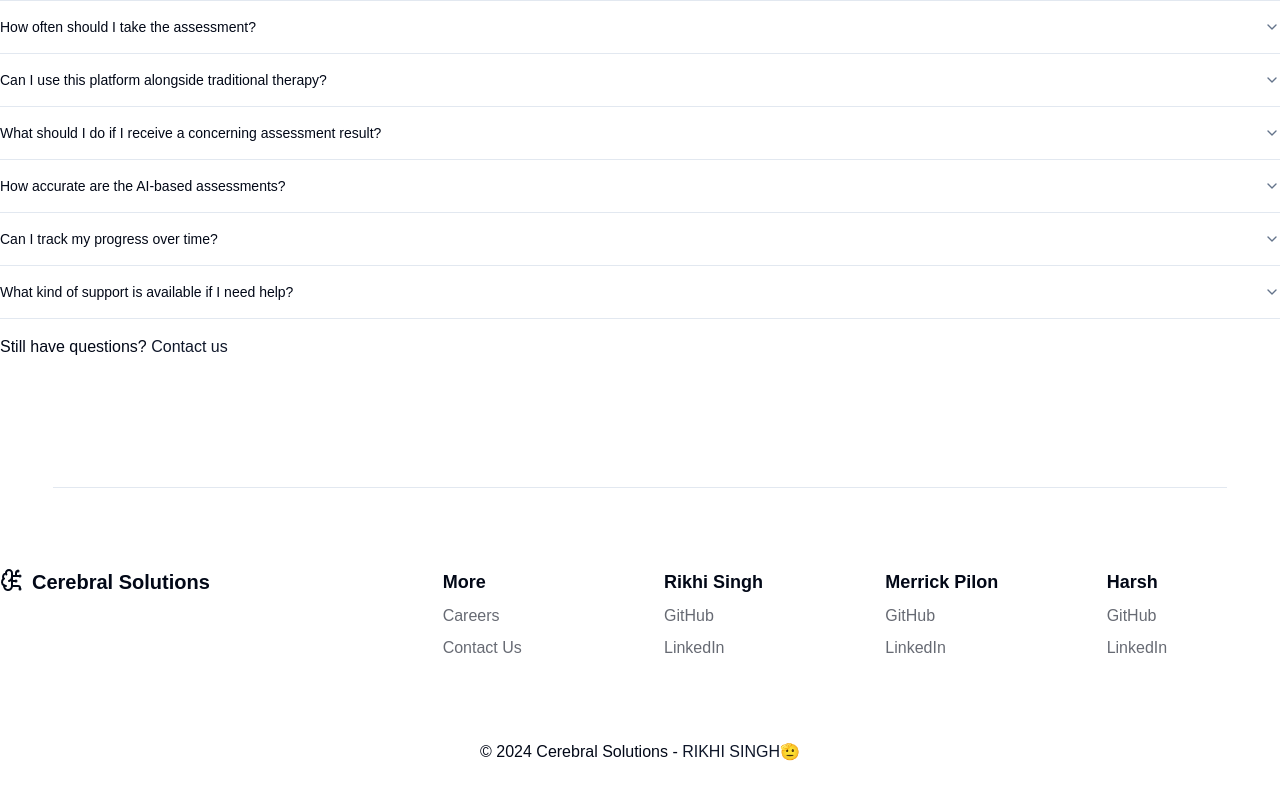
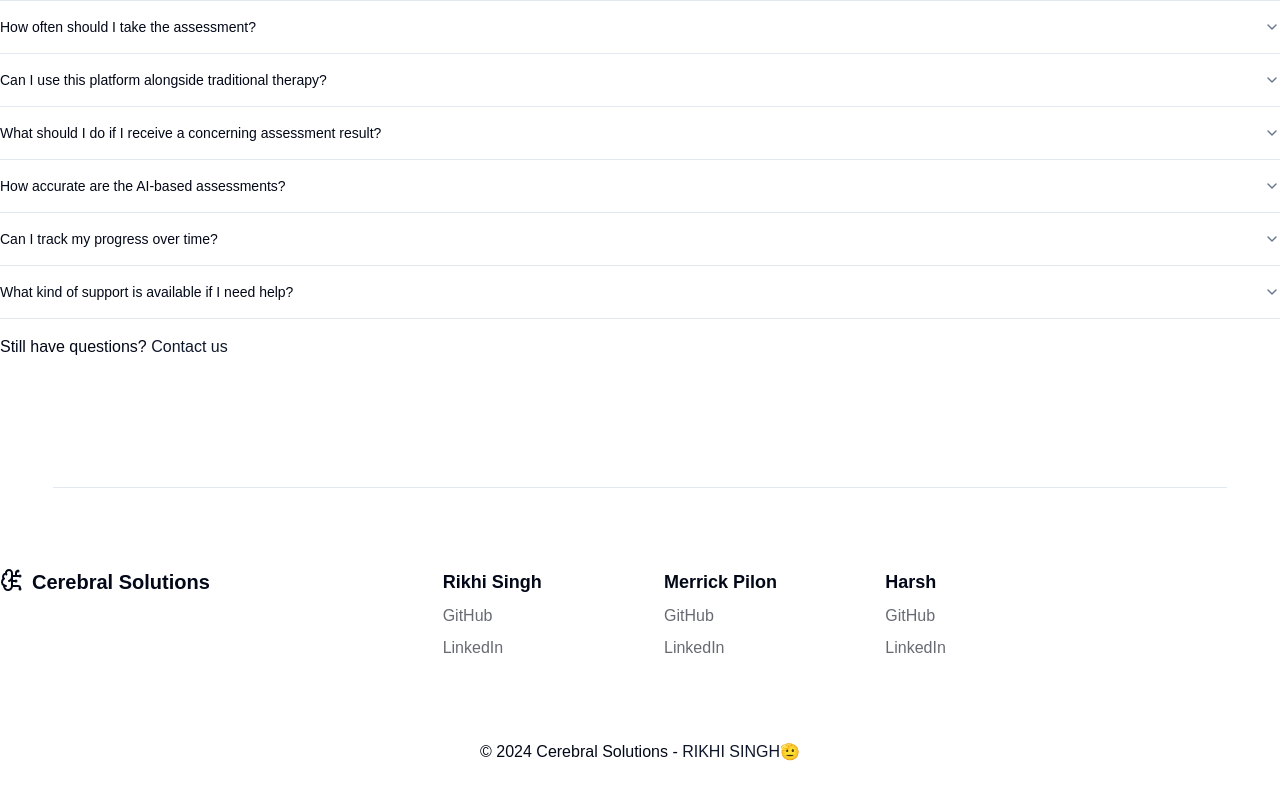
Before and after one commit to RikhiSingh/Cerebral-Solutions, a Next.js app: page / in a window 1280 px wide. Shown: the part 5660-6460 px from the top of the page. Built offline with nearby package versions, Linux system fonts and the light colour scheme.

Commit message:
footer links updated

```diff
--- a/app/(home)/_components/Footer.tsx
+++ b/app/(home)/_components/Footer.tsx
@@ -19,34 +19,12 @@
         </div>
 
         <div className="flex flex-col gap-2">
-          <h3 className="font-bold text-lg">More</h3>
+          <h3 className="font-bold text-lg">Rikhi Singh</h3>
           <div>
             <a
               rel="noreferrer noopener"
               href="https://github.com/rikhisingh"
-              className="opacity-60 hover:opacity-100"
-            >
-              Careers
-            </a>
-          </div>
-
-          <div>
-            <a
-              rel="noreferrer noopener"
-              href="https://www.linkedin.com/in/rikhi-singh"
-              className="opacity-60 hover:opacity-100"
-            >
-              Contact Us
-            </a>
-          </div>
-        </div>
-
-        <div className="flex flex-col gap-2">
-          <h3 className="font-bold text-lg">Rikhi Singh</h3>
-          <div>
-            <a
-              rel="noreferrer noopener"
-              href="#"
+              target="_blank"
               className="opacity-60 hover:opacity-100"
             >
               GitHub
@@ -56,7 +34,8 @@
           <div>
             <a
               rel="noreferrer noopener"
-              href="#"
+              href="https://www.linkedin.com/in/rikhi-singh"
+              target="_blank"
               className="opacity-60 hover:opacity-100"
             >
               LinkedIn
@@ -69,9 +48,10 @@
           <div>
             <a
               rel="noreferrer noopener"
-              href="#"
+              href="https://github.com/MerrickPilon7730"
+              target="_blank"
               className="opacity-60 hover:opacity-100"
-            >
+              >
               GitHub
             </a>
           </div>
@@ -79,7 +59,8 @@
           <div>
             <a
               rel="noreferrer noopener"
-              href="#"
+              href="https://www.linkedin.com/in/merrick-pilon/"
+              target="_blank"
               className="opacity-60 hover:opacity-100"
             >
               LinkedIn
@@ -91,6 +72,7 @@
             <a
               rel="noreferrer noopener"
               href="#"
+              target="_blank"
               className="opacity-60 hover:opacity-100"
             >
               GitHub
@@ -101,6 +83,7 @@
             <a
               rel="noreferrer noopener"
               href="#"
+              target="_blank"
               className="opacity-60 hover:opacity-100"
             >
               LinkedIn
```
